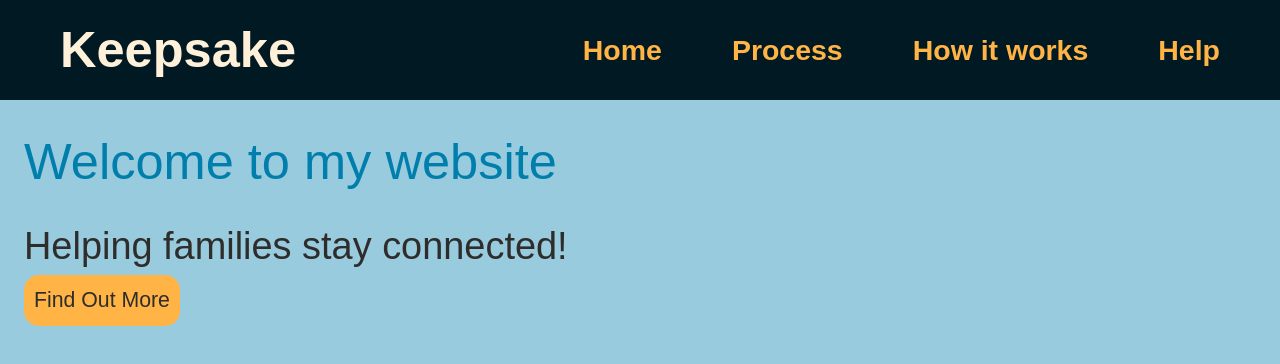
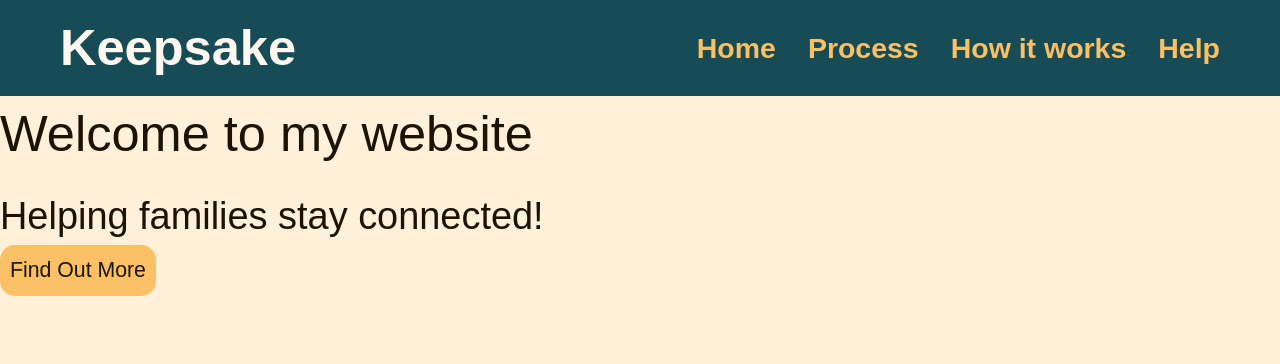
Before and after one commit to n00254890/Web-design-frameworks, a website: page project/docs/index.html in a window 1280 px wide. Drawn offline with Linux system fonts and the light colour scheme; a web font is replaced by a local one.

Commit message:
Project: changed my colour and spacing variables to match my new figma design.
08-reusable-classes: Finished practice.html work in making a utility class for borders and tested numbered rules.

```diff
--- a/08-reusable-classes-starter/styles/app.css
+++ b/08-reusable-classes-starter/styles/app.css
@@ -75,3 +75,13 @@
   }
 
 }
+
+@utility border-rule {
+    border-width: var(--rule);
+    border-color: var(--color-ink);
+}
+
+@utility border-rule-* {
+    border-width: calc(var(--rule) * --value(integer));
+    border-color: var(--color-ink);
+}
--- a/project/docs/index.html
+++ b/project/docs/index.html
@@ -9,10 +9,10 @@
     <link href="https://fonts.googleapis.com/css2?family=Atkinson+Hyperlegible+Next:ital,wght@0,200..800;1,200..800&display=swap" rel="stylesheet">
     <link href="assets/app.css" rel="stylesheet">
 </head>
-<body class="bg-primary-light font-display text-text-light">
+<body class="bg-background-light font-display text-text-dark">
 <header class="site-header">
 
-    <nav class="navbar" aria-label="Mian navigation">
+    <nav class="navbar" aria-label="Main navigation">
 
         <!-- logo -->
          <a href="index.html" class="nav-logo">Keepsake</a>
@@ -31,7 +31,7 @@
 
     <main class="p-space-5">
 
-        <h1 class="text-h1 text-primary-medium">
+        <h1 class="text-h1 text-text-dark">
             Welcome to my website
         </h1>
 
--- a/project/styles/app.css
+++ b/project/styles/app.css
@@ -3,22 +3,22 @@
 
 @theme {
     /* COLOURS */
-    --color-primary-lightest: #CCE5EE;
     --color-primary-light: #99CBDE;
     --color-primary-medium: #007EAC;
     --color-primary-dark: #004C67;
     --color-primary-darkest: #001922;
+    --color-primary-teal: #174B55;
 
-    --color-accent-lightest: #FFF0DA;
-    --color-accent-light: #FFD28F;
-    --color-accent-medium: #FFB445;
-    --color-accent-600:#CC9037;
-    --color-accent-dark: #66481C;
-    --color-accent-darkest: #33240E;
+    --color-text-medium: #E5E1DD;
+    --color-background-light: #FFF0DA;
+    --color-text-dark: #1C1305;
+    --color-text-light: #FEF8F0;
+    --color-background-white: #ffff;
 
-    --color-text-light: #2E2D2C;
-    --color-text-medium: #E5E1DD;
-    --color-text-dark: #F5F3F1;
+    --color-accent-yellow: #F9C066;
+    --color-accent-orange: #FA9A0B;
+    --color-accent-deeporange: #EB7208;
+
 
     /* TYPOGRAPHY */
     --font-display: "Atkinson Hyperlegible Next", sans-serif;
@@ -32,15 +32,19 @@
 
     /* SPACING */
     --spacing-space-1: 8px;
-    --spacing-space-2: 12px;
-    --spacing-space-3: 14px;
-    --spacing-space-4: 18px;
-    --spacing-space-5: 24px;
-    --spacing-space-6: 32px;
-    --spacing-space-7: 42px;
-    --spacing-space-8: 70px;
-    --spacing-space-9: 80px;
-    --spacing-space-10: 100px;
+    --spacing-space-2: 10px;
+    --spacing-space-3: 12px;
+    --spacing-space-4: 16px;
+    --spacing-space-6: 24px;
+    --spacing-space-8: 32px;
+    --spacing-space-10: 40px;
+    --spacing-space-12: 48px;
+    --spacing-space-16: 64px;
+    --spacing-space-20: 80px;
+    --spacing-space-24: 96px;
+    --spacing-space-32: 128px;
+    --spacing-space-40: 160px;
+
 
     --spacing-button: 10px;
     --radius-button: 15px;
@@ -52,12 +56,12 @@
 @layer components {
 
         .btn {
-            @apply rounded-button bg-accent-medium px-button py-button text-h4
+            @apply rounded-button bg-accent-yellow px-button py-button text-h4
                     shadow-none
                     transition-all duration-300
-                    hover:bg-accent-light
+                    hover:bg-accent-orange
                     hover:shadow-md
-                    active:bg-accent-600
+                    active:bg-accent-deeporange
                     active:shadow-xl
                     focus-visible:outline-2
                     focus-visible:outline-offset-4
@@ -67,7 +71,7 @@
 
         }
         .site-header {
-            @apply w-full bg-primary-darkest;
+            @apply w-full bg-primary-teal;
         }
         .navbar {
             @apply mx-auto flex max-w-site items-center
@@ -75,20 +79,20 @@
         }
 
         .nav-logo{
-            @apply font-display text-h1 font-black text-accent-lightest no-underline;
+            @apply font-display text-h1 font-black text-text-light no-underline;
         }
         .nav-links {
             @apply flex items-center gap-space-8;
         }
         .nav-link {
         @apply font-display text-h3 font-bold
-                text-accent-medium no-underline
+                text-accent-yellow no-underline
                 transition-colors duration-200
-                hover:text-accent-lightest
-                 active:text-accent-dark
+                hover:text-accent-orange
+                 active:text-accent-deeporange
                 focus-visible:outline-2
                 focus-visible:outline-offset-4
-                focus-visible:outline-accent-medium;
+                focus-visible:outline-accent-orange;
     }
 }
 
```
Also changed, not shown: 08-reusable-classes-starter/practice.html (+16 -1 lines), 08-reusable-classes-starter/assets/app.css, 3-My-flexbox/images/iStock-2224205256.jpg (added), project/docs/assets/app.css.
